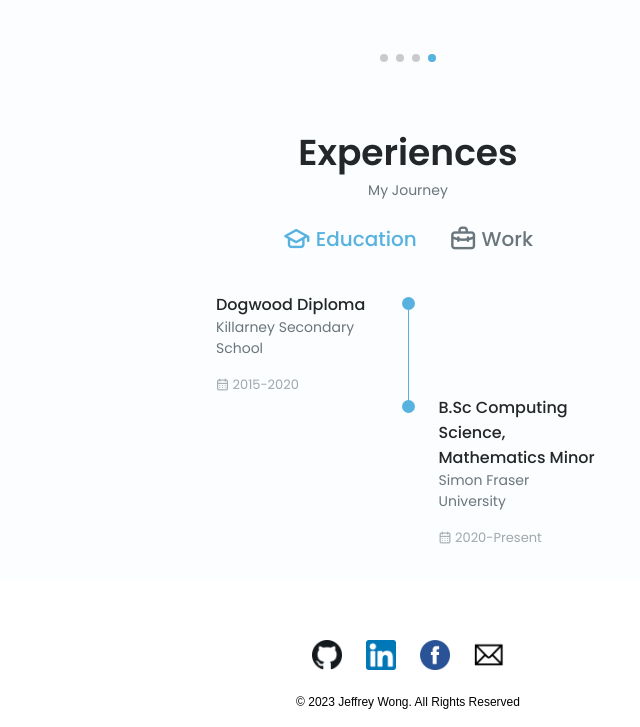
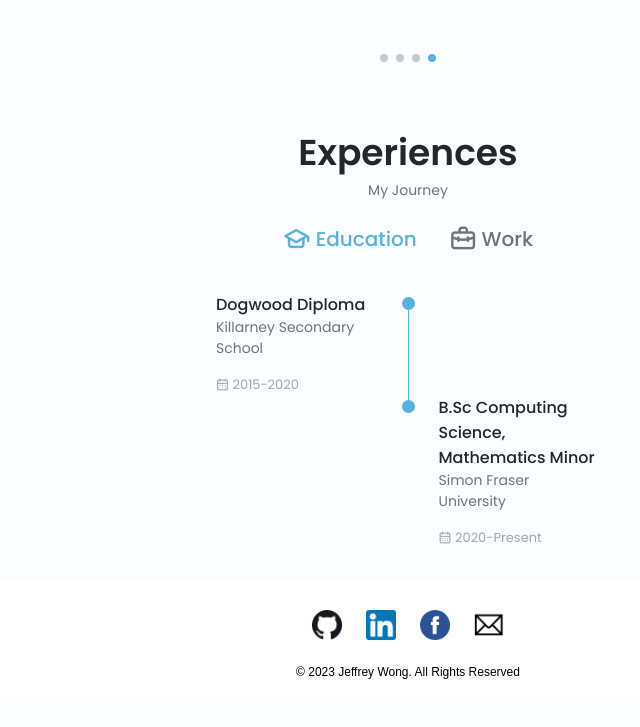
Before and after one commit to jeffre-h/jeffre-h.github.io, a plain HTML site: page index.html in a window 1280 px wide. Shown: the part 1316-2043 px from the top of the page, without its empty margins (232-872 px from the left). After the commit the page ends 2013 px from the top, so only its background shows below. Drawn offline with nearby package versions, Linux system fonts and the light colour scheme.

Commit message:
Update styles.css

```diff
--- a/assets/css/styles.css
+++ b/assets/css/styles.css
@@ -267,15 +267,6 @@ header {
 .home__social-icon:hover {
   color: var(--first-color-alt);
 }
-
-/* .home__blob {
-  width: 200px;
-  fill: var(--first-color);
-}
-
-.home__blob-img {
-  width: 255px;
-} */
 
 .home__data {
   grid-column: 1/3;
@@ -558,7 +549,7 @@ header {
     bottom: 0;
     width: 100%;
     background-color: white;
-    padding-top: 50px;
+    padding-top: 20px;
     padding-bottom: 15px;
 }
 
```
